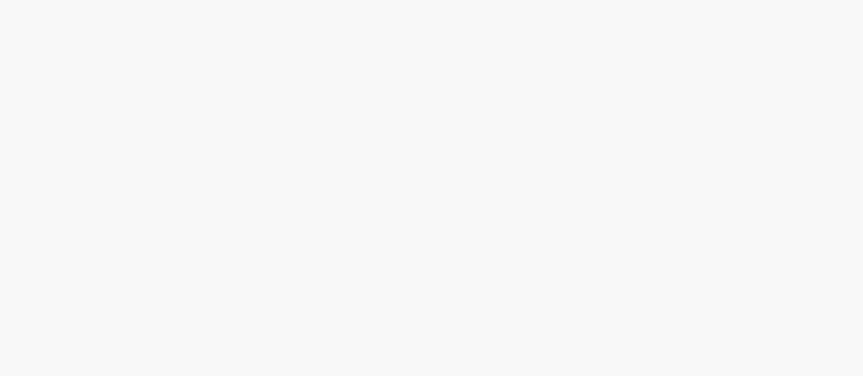
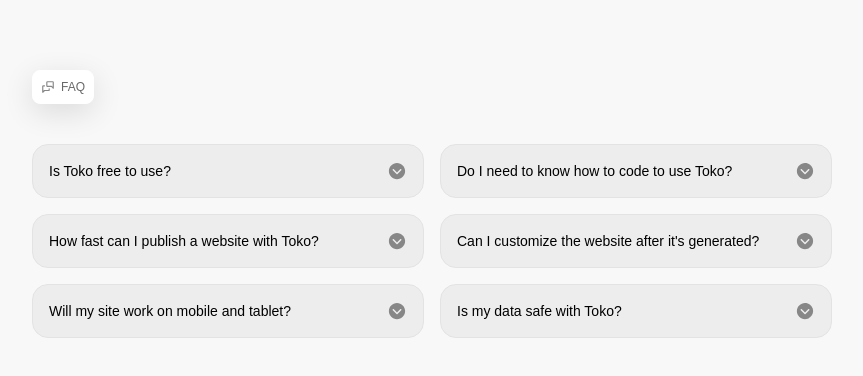
Before and after one commit to vyshnav-p/slate-wait-template, a Next.js app: page / in a window 1280 px wide. Shown: the part 2254-2630 px from the top of the page, without its empty margins (208-1071 px from the left). Before the commit the page ends 2164 px from the top, so only its background shows below. Built offline with nearby package versions, Linux system fonts and the light colour scheme; a web font is replaced by a local one.

Commit message:
Add FAQ section and some updates

```diff
--- /dev/null
+++ b/src/app/components/Faq.tsx
@@ -0,0 +1,70 @@
+import React, { useState } from 'react';
+import { IoIosArrowDropdownCircle } from 'react-icons/io';
+import { TbMessages } from 'react-icons/tb';
+import { motion } from 'framer-motion';
+import { faqs } from '../data/faq';
+import { IFAQ } from '../type';
+
+export default function Faq() {
+
+    const [openIndex, setOpenIndex] = useState<number | null>(null);
+
+    const leftColumn = faqs.filter((_, i) => i % 2 === 0);
+    const rightColumn = faqs.filter((_, i) => i % 2 === 1);
+
+    const renderFaqItem = (faq: IFAQ, indexInOriginal: number) => {
+        const isOpen = openIndex === indexInOriginal;
+
+        return (
+            <motion.button
+                onClick={() => setOpenIndex(isOpen ? null : indexInOriginal)}
+                key={indexInOriginal}
+                className="w-full bg-surface-muted border border-surface-muted-border rounded-2xl text-sm px-4 py-4 mb-4 hover:cursor-pointer"
+            >
+                <div
+                    className="w-full flex items-center justify-between"
+                >
+                    <p>{faq.question}</p>
+                    <motion.div animate={{ rotate: isOpen ? 180 : 0 }} transition={{ duration: 0.3 }}>
+                        <IoIosArrowDropdownCircle className="size-5 text-icon-foreground" />
+                    </motion.div>
+                </div>
+
+                <motion.div
+                    initial={false}
+                    animate={{
+                        height: isOpen ? 'auto' : 0,
+                        opacity: isOpen ? 1 : 0
+                    }}
+                    transition={{ duration: 0.3, ease: 'easeInOut' }}
+                    className="overflow-hidden text-foreground-muted text-start"
+                >
+
+                    <p className='mt-3 text-[0.78rem]'>{faq.answer}</p>
+
+                </motion.div>
+            </motion.button>
+        );
+    };
+
+    return (
+        <section className="w-[50rem] min-h-screen flex flex-col items-center mx-auto z-10 bg-background relative pt-40">
+            <div className="w-fit self-start flex items-center justify-center gap-1.5 rounded-lg bg-surface border border-surface-border shadow-[0_8px_30px_rgb(0,0,0,0.12)] p-2">
+                <TbMessages className="text-sm text-icon-foreground" />
+                <p className="text-xs text-foreground-muted">FAQ</p>
+            </div>
+
+            <div className="flex flex-row gap-4 w-full mt-10">
+                {/* Left Column */}
+                <div className="flex flex-col w-full">
+                    {leftColumn.map((faq, i) => renderFaqItem(faq, i * 2))}
+                </div>
+
+                {/* Right Column */}
+                <div className="flex flex-col w-full">
+                    {rightColumn.map((faq, i) => renderFaqItem(faq, i * 2 + 1))}
+                </div>
+            </div>
+        </section>
+    );
+}
--- /dev/null
+++ b/src/app/data/faq.ts
@@ -0,0 +1,29 @@
+import { IFAQ } from "../type";
+import { siteDetails } from "./siteDetails";
+
+export const faqs: IFAQ[] = [
+  {
+    question: `Is ${siteDetails.siteName} free to use?`,
+    answer: `${siteDetails.siteName} offers a free tier so you can start building immediately. Premium plans with more features are available when you're ready to scale.`,
+  },
+  {
+    question: `Do I need to know how to code to use ${siteDetails.siteName}?`,
+    answer: `Not at all. ${siteDetails.siteName} is designed for everyone. Just describe your website idea in plain English, and our AI will handle the design and structure.`,
+  },
+  {
+    question: `How fast can I publish a website with ${siteDetails.siteName}?`,
+    answer: `With ${siteDetails.siteName}, you can go from idea to live site in less than a minute. No templates, no drag and drop—just instant results.`,
+  },
+  {
+    question: `Can I customize the website after it's generated?`,
+    answer: `Yes! After AI generates your site, you can easily tweak the content, layout, and style to make it your own—all without touching code.`,
+  },
+  {
+    question: `Will my site work on mobile and tablet?`,
+    answer: `Absolutely. Every site built with ${siteDetails.siteName} is fully responsive and optimized for all devices by default.`,
+  },
+  {
+    question: `Is my data safe with ${siteDetails.siteName}?`,
+    answer: `${siteDetails.siteName} follows best practices in security and privacy. We don’t store sensitive content and your site data is protected with industry-standard encryption.`,
+  }
+];
--- /dev/null
+++ b/src/app/data/siteDetails.ts
@@ -0,0 +1,13 @@
+export const siteDetails = {
+  siteName: 'Toko',
+  siteUrl: '', // Replace with your actual domain
+  metadata: {
+    title: 'Toko – Build Stunning Websites in Seconds with AI',
+    description:
+      'Toko is the fastest way to build a professional website. No templates. No drag and drop. Just describe what you want, and Toko builds it for you — instantly.',
+  },
+  language: 'en-us',
+  locale: 'en-US',
+  siteLogo: `${process.env.BASE_PATH || ''}/images/logo.png`, // or replace with a text fallback if needed
+  googleAnalyticsId: '', // Add your GA ID when ready, e.g., G-ABC123XYZ
+};
--- a/src/app/page.tsx
+++ b/src/app/page.tsx
@@ -1,6 +1,7 @@
 "use client"
 
 import About from "./components/About";
+import Faq from "./components/Faq";
 import Hero from "./components/Hero";
 
 export default function Home() {
@@ -8,6 +9,7 @@ export default function Home() {
     <>
      <Hero/>
      <About/>
+     <Faq/>
     </>
   );
 }
--- /dev/null
+++ b/src/app/type.ts
@@ -0,0 +1,4 @@
+export interface IFAQ {
+    question: string;
+    answer: string;
+}
```
